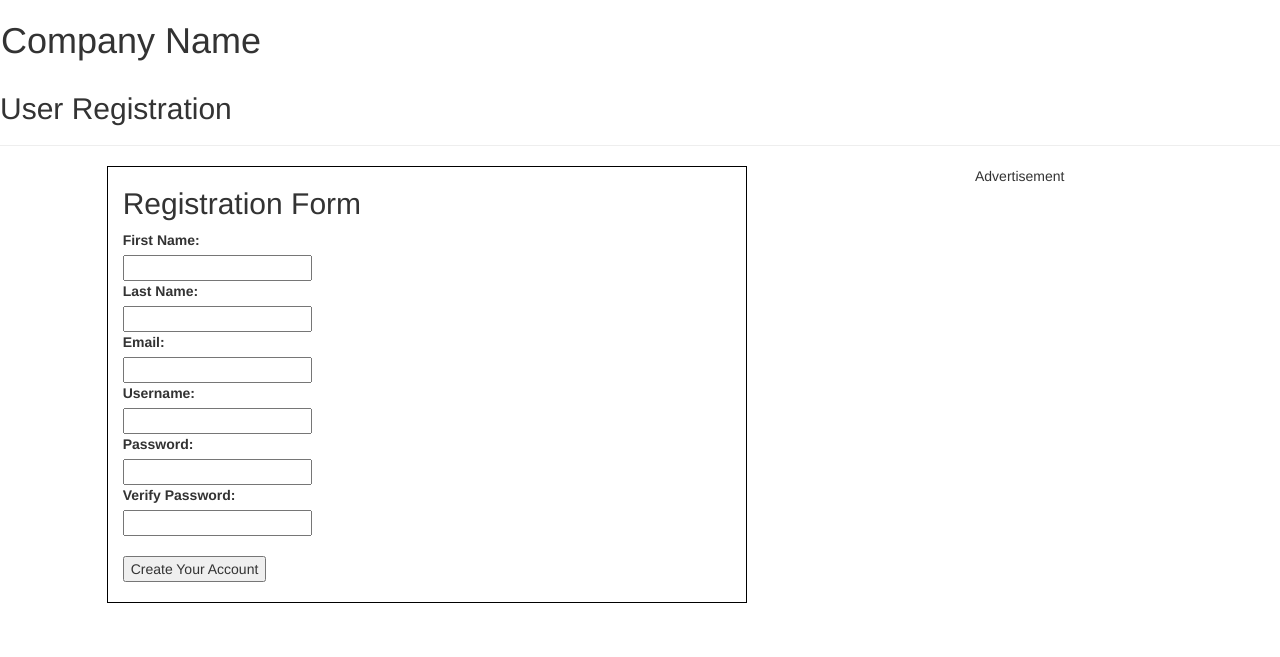
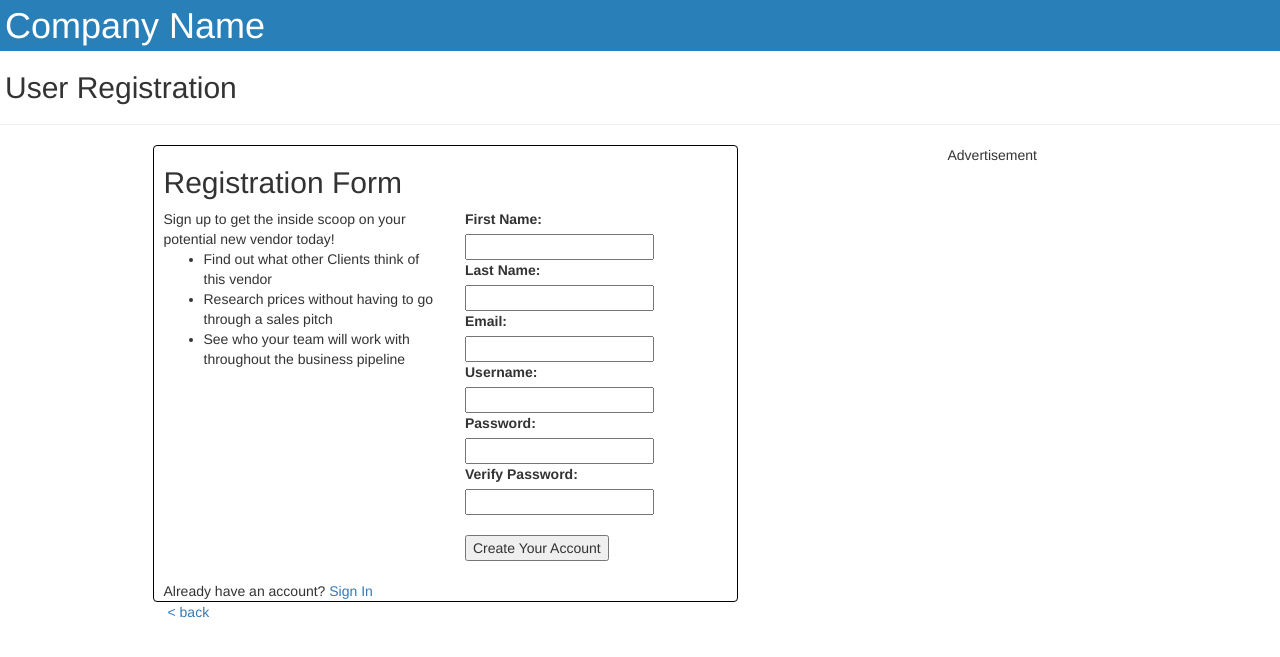
Before and after one commit to mangowolf/vendor_review, a Django app: page /review/registration/ in a window 1280 px wide. Shown: the top 657 px of the page. Run offline with Django 3.2, Linux system fonts and the light colour scheme; some libraries are stand-ins or nearby versions.

Commit message:
Type: UI Updated User Registration page.

```diff
--- a/review/static/review/css/style.css
+++ b/review/static/review/css/style.css
@@ -1,3 +1,30 @@
-#register-form{
+h1,h2{
+    padding-left: 5px;
+}
+
+.logo{
+    background-color: #2980B9;
+    color: white;
+    font-size: 36px;
+    padding-left: 5px;
+}
+
+.registration-header{
+    padding-left: 0px;
+}
+
+.registration-container{
     border: 1px solid black;
+    padding-left: 10px;
+    border-radius: 4px;
 }
+
+#sign-in{
+
+}
+
+#sign-up-marketing{
+}
+
+#sign-up-form{
+}
--- a/review/templates/review/index.html
+++ b/review/templates/review/index.html
@@ -20,10 +20,8 @@
     <link rel="stylesheet" type="text/css" href="{% static 'review/css/style.css' %}" />
 </head>
 <body>
-    <div class="navbar">
-        <h1>
-            Company Name
-        </h1>
+    <div class="logo">
+        Company Name
     </div>
     <div>
     {% block content %}
--- a/review/templates/review/registration.html
+++ b/review/templates/review/registration.html
@@ -3,10 +3,22 @@
 {% block content %}
     <h2> User Registration </h2>
     <hr>
+<div class="container">
+    <div class="row">
         <div class="col-md-1"></div>
-    <div class="col-md-6" id="register-form">
-        <h2>Registration Form</h2>
-
+        <div class="col-md-6 container">
+            <div class="row registration-container">
+                <h2 class="registration-header">Registration Form</h2>
+                <div class="row" id="">
+                    <div class="col-md-6" id="sign-up-marketing">
+                        Sign up to get the inside scoop on your potential new vendor today!
+                        <ul>
+                            <li>Find out what other Clients think of this vendor</li>
+                            <li>Research prices without having to go through a sales pitch</li>
+                            <li>See who your team will work with throughout the business pipeline</li>
+                        </ul>
+                    </div>
+                    <div class="col-md-6" id="sign-up-form">
                         <form>
                             <label>First Name: </label><br>
                             <input type="text"><br>
@@ -20,12 +32,17 @@
                             <input type="password"><br>
                             <label>Verify Password:</label><br>
                             <input type="password"><br><br>
-
                             <input type="submit" value="Create Your Account"><br><br>
                         </form>
                     </div>
+                </div>
+                    <span>Already have an account? <a href=''>Sign In</a><span>
+            </div>
+            <a href=''>< back</a>
+        </div>
         <div class="col-md-2"></div>
         <div class="col-md-3">Advertisement</div>
-
+    </div>
+</div>
 
 {% endblock %}
```
Lines whose indentation alone changed are shown as unchanged.
